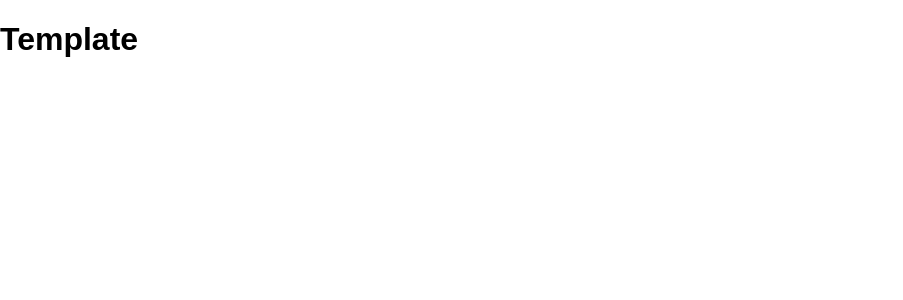
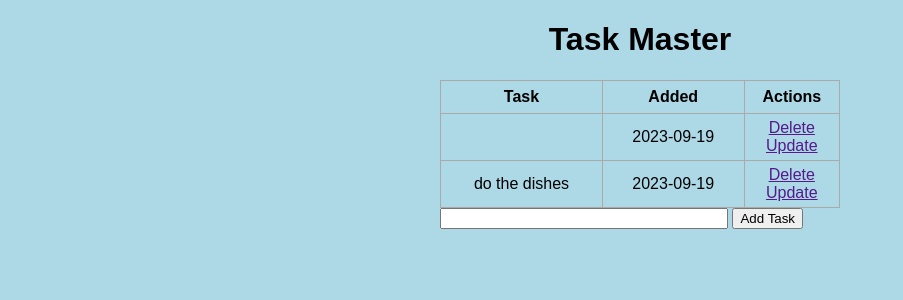
Before and after one commit to jukebox101/todo-flask-app, a Flask app: page / in a window 1280 px wide. Shown: the top 300 px of the page, without its empty margins (0-903 px from the left). Run offline with Flask 3, Linux system fonts and the light colour scheme.

Commit message:
create functionality is complete, css updated

```diff
--- a/app.py
+++ b/app.py
@@ -1,10 +1,42 @@
-from flask import Flask, render_template
+from flask import Flask, render_template, request, redirect, url_for
+from flask_sqlalchemy import SQLAlchemy
+from datetime import datetime
 
 app = Flask(__name__)
+app.config['SQLALCHEMY_DATABASE_URI'] = 'sqlite:///test.db'
+db=SQLAlchemy(app)
 
-@app.route('/')
+class Todo(db.Model):
+    id = db.Column(db.Integer, primary_key=True)
+    content = db.Column(db.String(200), nullable=False)
+    completed = db.Column(db.Integer, default=0)
+    data_created = db.Column(db.DateTime, default=datetime.utcnow)
+
+    def __repr__(self):
+        # returns string (Task) and id every time we make new element
+        # %r is the id for the Task
+        return '<Task %r>' % self.id
+
+
+@app.route('/', methods=['POST', 'GET'])
 def index():
-    return render_template('index.html')
+    if request.method == 'POST':
+        # variable holds the input data from the form with id 'content'
+        task_content = request.form['content']
+        new_task = Todo(content = task_content)
+
+        try:
+            db.session.add(new_task)
+            db.session.commit()
+            # redirects back to index page
+            return redirect('/')
+        except:
+            return 'There was an issue adding your task'
+
+    else:
+        # tasks variable holds all database content in order by date created
+        tasks = Todo.query.order_by(Todo.data_created).all()
+        return render_template('index.html', tasks=tasks)
 
 if __name__ == "__main__":
     app.run(debug=True)
--- a/static/css/main.css
+++ b/static/css/main.css
@@ -1,4 +1,36 @@
-body {
+body, html {
     margin: 0;
     font-family: sans-serif;
+    background-color: lightblue;
 }
+
+.content {
+    margin: 0 auto;
+    width: 400px;
+}
+
+table, td, th {
+    border: 1px solid #aaa;
+}
+
+table {
+    border-collapse: collapse;
+    width: 100%;
+}
+
+th {
+    height: 30px;
+}
+
+td {
+    text-align: center;
+    padding: 5px;
+}
+
+.form {
+    margin-top: 20px;
+}
+
+#content {
+    width: 70%;
+}
--- a/templates/base.html
+++ b/templates/base.html
@@ -3,6 +3,7 @@
 <head>
     <meta charset="UTF-8">
     <meta name="viewport" content="width=device-width, initial-scale=1.0">
+    <meta http-equiv="X-UA-Compatible" content="ie-edge">
     <link rel="stylesheet" href="{{ url_for('static', filename='css/main.css') }}">
     {% block head %}{% endblock %}
 </head>
--- a/templates/index.html
+++ b/templates/index.html
@@ -1,9 +1,36 @@
 {% extends 'base.html' %}
 
 {% block head %}
-
+<title>Task Master</title>
 {% endblock %}
 
 {% block body %}
-<h1>Template</h1>
+<div class="content">
+    <h1 style="text-align: center">Task Master</h1>
+
+    <table>
+        <tr>
+            <th>Task</th>
+            <th>Added</th>
+            <th>Actions</th>
+        </tr>
+        {% for task in tasks %}
+        <tr>
+            <td>{{ task.content }}</td>
+            <td>{{ task.data_created.date() }}</td>
+            <td>
+                <a href="">Delete</a>
+                <br>
+                <a href="">Update</a>
+            </td>
+
+        </tr>
+        {% endfor %}
+    </table>
+
+    <form action="/" method="POST">
+        <input type="text" name="content" id="content">
+        <input type="submit" value="Add Task">
+    </form>
+</div>
 {% endblock %}
```
Also changed, not shown: instance/test.db (added).
